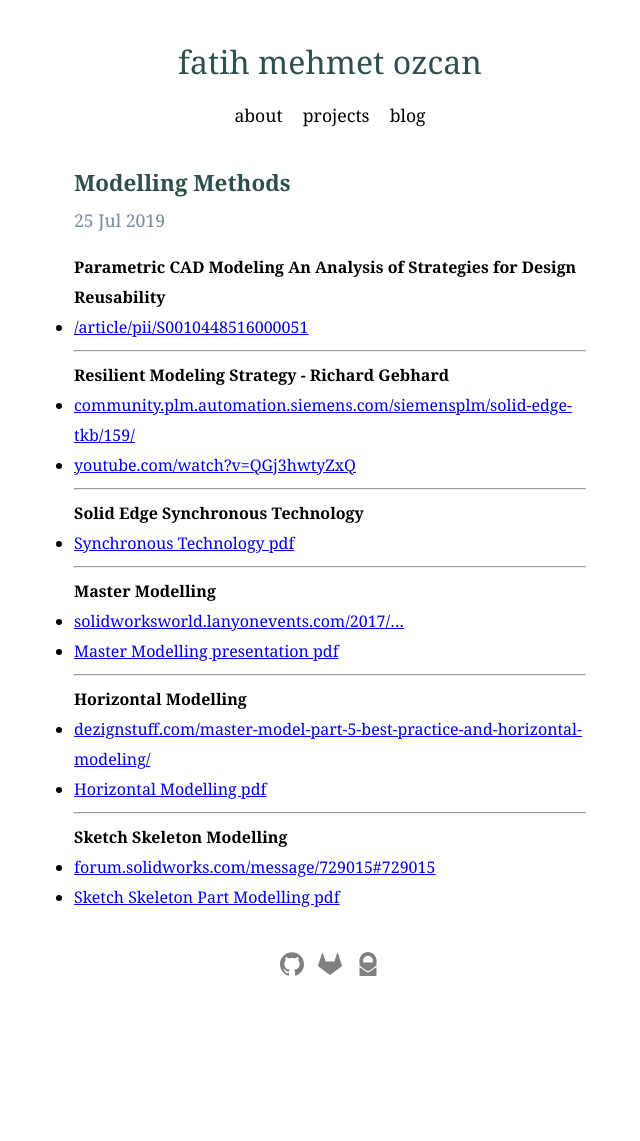
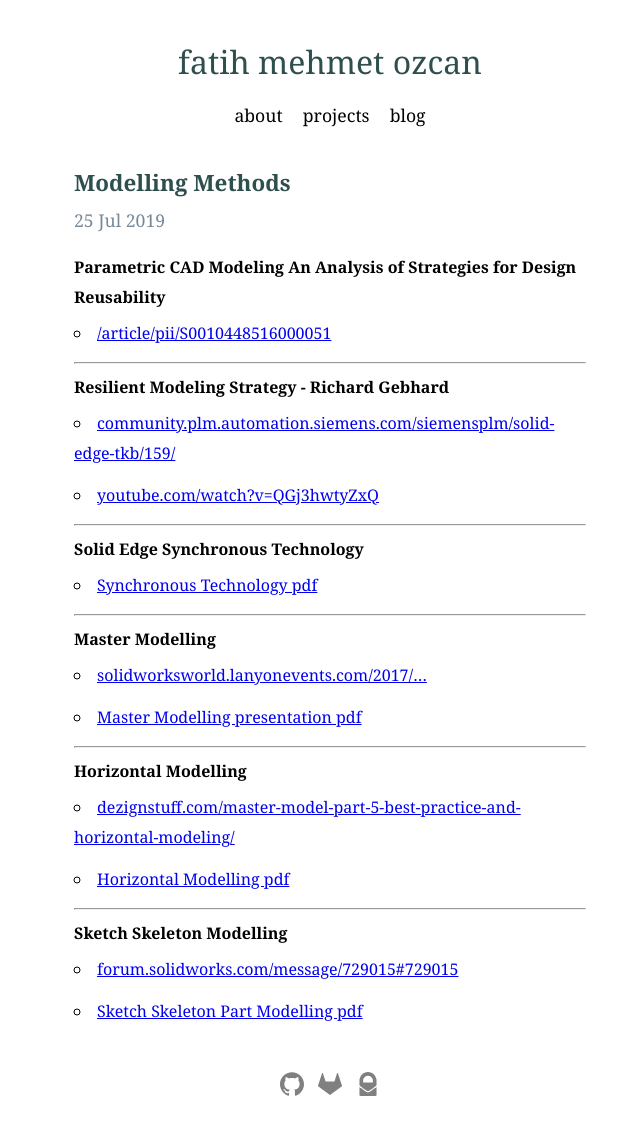
Before and after one commit to fatihmeh/fatihmeh.github.io, a Jekyll site: the page built from _posts/2019-07-25-modelling-methods.md, in a window 1280 px wide. Shown: the whole page, without its empty margins (310-950 px from the left). Built offline with Jekyll 4.4.1, drawn with Linux system fonts in a browser that asks for light colours; before the commit the page ends 1021 px from its top, so only the background shows below that.

Commit message:
Update main.css

```diff
--- a/css/main.css
+++ b/css/main.css
@@ -60,10 +60,13 @@ body {
 .ul-project-list a, .ul-blog-list li a {
   color:rgb(42,42,42);
 }
-.ul-project-list li {
+.ul-project-list li, .post li {
   padding-top:6px; padding-bottom:6px;
   font-size: 1rem;
   list-style-position: inside;
+}
+.post li{
+  list-style-type: circle;
 }
 .ul-blog-list{
   list-style-type:none;
```
